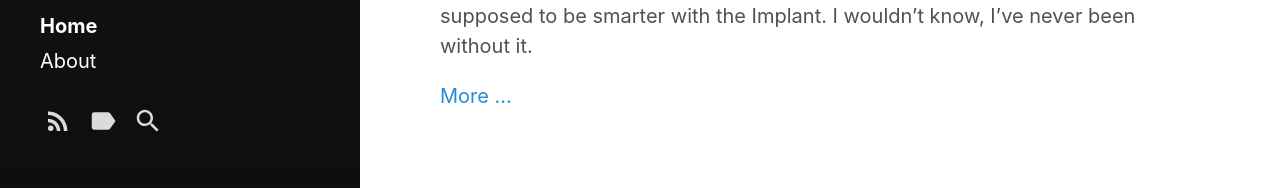
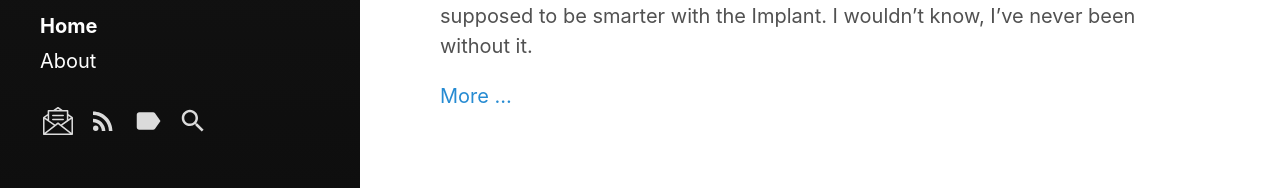
Before and after one commit to jasonm4130/piranha-stories, a Jekyll site: the page built from index.html, in a window 1280 px wide. Shown: the part 2815-3003 px from the top of the page. Built offline with Jekyll 4.4.1, drawn with Linux system fonts in a browser that asks for light colours; the list of posts is cut into pages by our own code.

Commit message:
Added Email

```diff
--- a/_includes/sidebar-icon-links.html
+++ b/_includes/sidebar-icon-links.html
@@ -11,6 +11,12 @@
       {% include svg/download.svg %}
     </a>
   {% endif %}
+
+  <a id="email-link"
+    class="icon" title="Email" aria-label="Email"
+    href="mailto:piranhastories@gmail.com">
+  {% include svg/message.svg %}
+  </a>
 
   <a id="subscribe-link"
      class="icon" title="Subscribe" aria-label="Subscribe"
```
Also changed, not shown: _includes/svg/envelope.svg (added), _includes/svg/message.svg (added).
